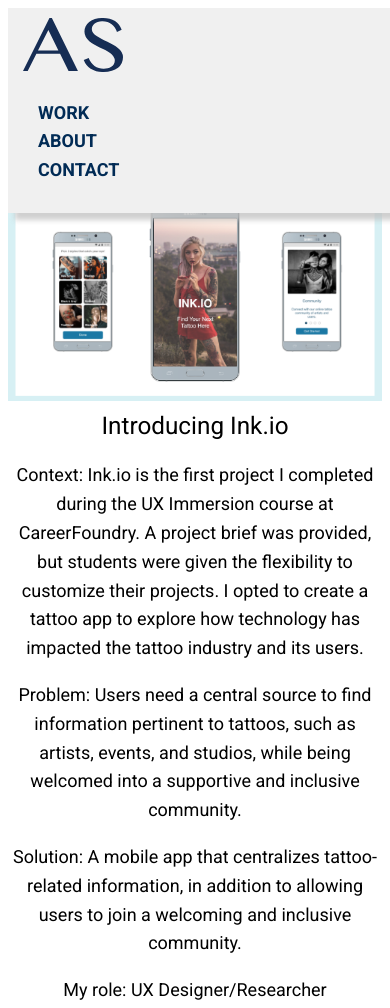
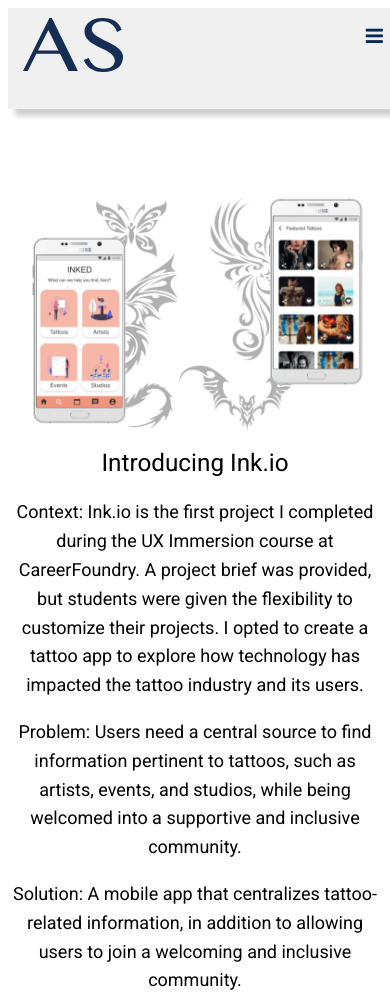
Before and after one commit to ancisun/portfolio-website, a plain HTML site: page inkio.html in a window 390 px wide. Shown: the top 1008 px of the page. Drawn offline with nearby package versions, Linux system fonts and the light colour scheme.

Commit message:
Update inkio.html
Updated with jquery

```diff
--- a/inkio.html
+++ b/inkio.html
@@ -4,31 +4,36 @@
 <head>
   <meta charset="utf-8">
   <title>Anci Sun</title>
-  <link rel="stylesheet" href="https://cdnjs.cloudflare.com/ajax/libs/font-awesome/4.7.0/css/font-awesome.min.css">
+  <link rel="stylesheet" type="text/css" href="https://cdnjs.cloudflare.com/ajax/libs/font-awesome/4.7.0/css/font-awesome.min.css">
   <link rel="stylesheet" type="text/css" href="css/style.css">
   <link href="https://fonts.googleapis.com/css?family=Roboto:400,500,700&display=swap" rel="stylesheet">
   <link href="favicon.png" rel="shortcut icon" type="image/png">
   <meta name="viewport" content="width=device=width, initial-scale=1">
+  <script src="https://code.jquery.com/jquery-3.4.1.min.js" integrity="sha256-CSXorXvZcTkaix6Yvo6HppcZGetbYMGWSFlBw8HfCJo=" crossorigin="anonymous"></script>
+  <script src="js/scripts.js"></script>
 </head>
 
 <body>
   <header>
     <div class="container">
+      <div class="navtoggle" id="myNavtoggle">
       <img src="img/about/ancisun_logo.svg" alt="Anci's logo" class="logo">
       <nav>
         <ul>
           <li><a href="index.html">Work</a></li>
           <li><a href="about.html">About</a></li>
-          <li><a href="#Contact">Contact</a></li>
+          <li><a href="#contact" onclick="menuToggle()">Contact</a></li>
+          <li><a href="javascript:void(0);" class="icon" onclick="menuToggle()"><i class="fa fa-bars"></i></i></a></li>
         </ul>
       </nav>
+    </div>
     </div>
   </header>
   <main id=workbackground>
     <div>
       <picture>
-        <source srcset="img/ink.io/ink.io_introimage.png" media="(max-width:767px)">
-        <img src="img/ink.io/ink.io_introimage.png" alt="Ink.io Intro Image">
+        <source srcset="img/ink.io/ink.io_backgroundcopy.png" media="(max-width:767px)">
+        <img src="img/ink.io/ink.io_backgroundcopy.png" alt="Ink.io Intro Image">
       </picture>
     </div>
     <div>
@@ -108,6 +113,8 @@
       <p>&copy; Copyright 2019</p>
     </div>
   </footer>
+  <script src="https://code.jquery.com/jquery-3.4.1.min.js" integrity="sha256-CSXorXvZcTkaix6Yvo6HppcZGetbYMGWSFlBw8HfCJo=" crossorigin="anonymous"></script>
+  <script src="js/scripts.js"></script>
 </body>
 
 </html>
```
